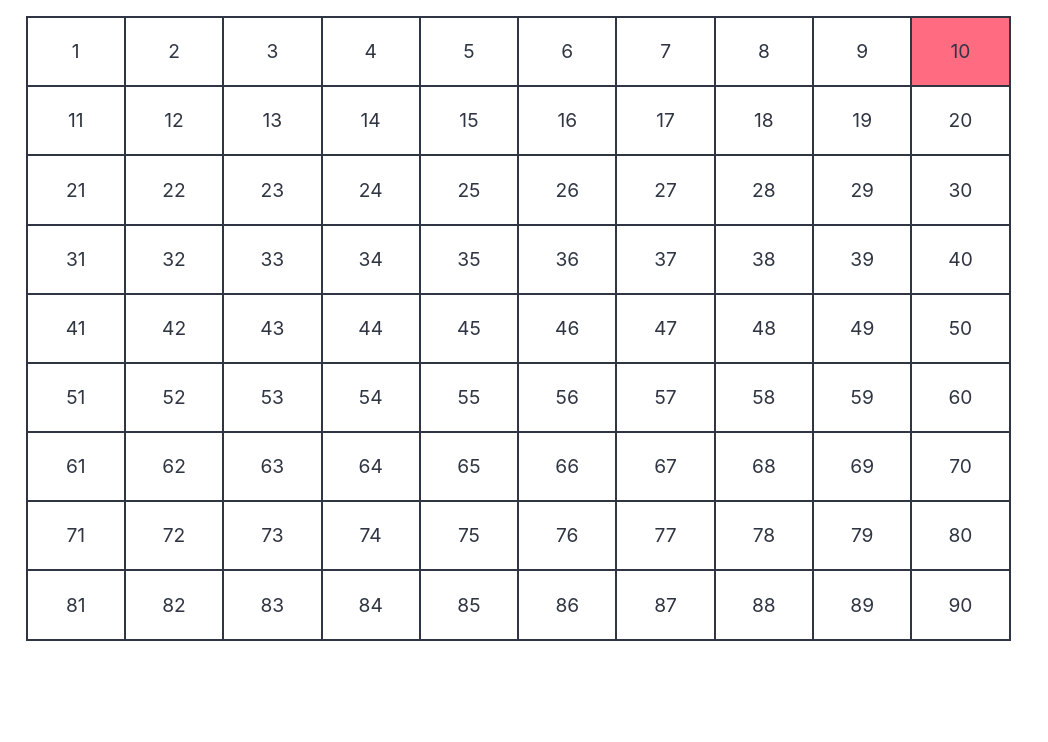
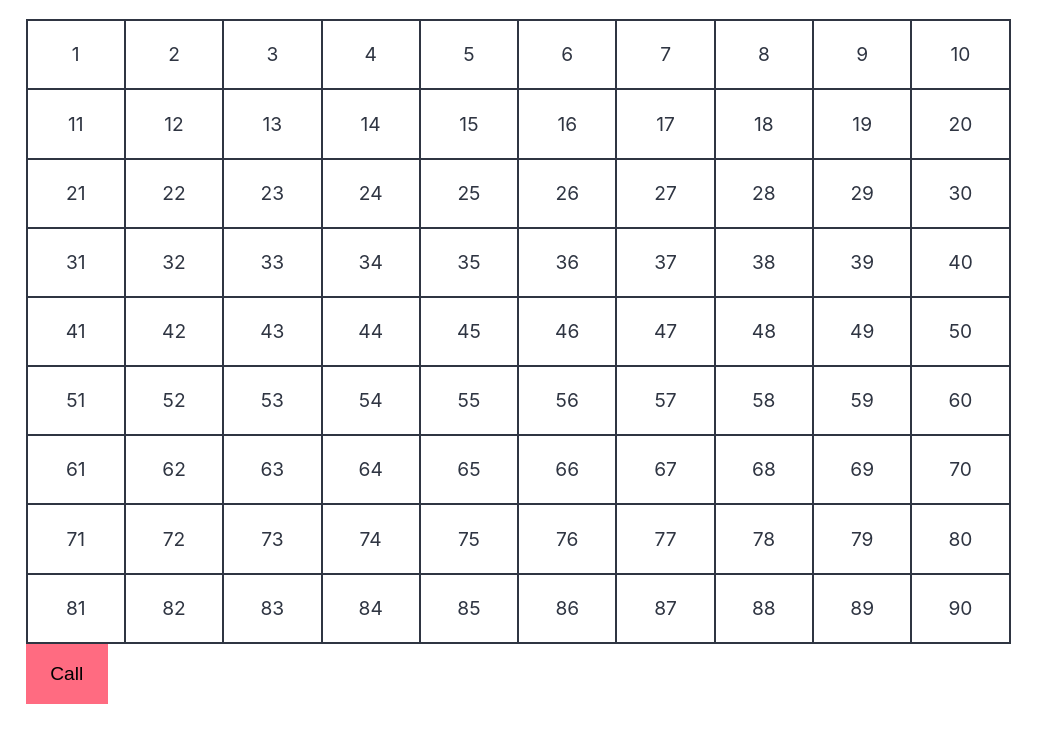
Before and after one commit to thomashockaday/bingo-machine, a React (Vite) app: page / in a window 1280 px wide. Shown: the top 742 px of the page, without its empty margins (0-1048 px from the left). Built offline with nearby package versions, Linux system fonts and the light colour scheme.

Commit message:
Add a button to call a number

```diff
--- a/src/App.tsx
+++ b/src/App.tsx
@@ -1,12 +1,22 @@
 import { useState } from "react";
 
 function App() {
-  const [calledNumbers] = useState<number[]>([10]);
+  const [calledNumbers, setCalledNumbers] = useState<number[]>([]);
 
   const numbers: number[] = [];
 
   for (let i = 1; i <= 90; i += 1) {
     numbers.push(i);
+  }
+
+  function callNextNumber(): void {
+    const random = Math.floor(Math.random() * 90) + 1;
+
+    if (calledNumbers.includes(random)) {
+      callNextNumber();
+    } else {
+      setCalledNumbers([...calledNumbers, random]);
+    }
   }
 
   return (
@@ -17,11 +27,14 @@ function App() {
             className={`bingo-board-cell ${
               calledNumbers.includes(i) ? "bingo-board-cell--called" : ""
             }`}
+            key={i}
           >
             {i}
           </div>
         ))}
       </div>
+
+      <button onClick={callNextNumber}>Call</button>
     </div>
   );
 }
--- a/src/index.css
+++ b/src/index.css
@@ -2,6 +2,7 @@
   --primary: #ffffff;
   --secondary: #2f3542;
   --highlight: #ff6b81;
+  --highlight-active: #ff4757;
 
   font-family: Inter, system-ui, Avenir, Helvetica, Arial, sans-serif;
   line-height: 1.5;
@@ -17,6 +18,24 @@
 
 body {
   margin: 1em 2%;
+  font-size: 1.2rem;
+}
+
+button {
+  padding: 1em 2%;
+  background-color: var(--highlight);
+  border: none;
+  font-size: inherit;
+}
+
+button:hover,
+button:active,
+button:focus {
+  background-color: var(--highlight-active);
+}
+
+button:focus {
+  border: 2px solid var(--highlight-active);
 }
 
 .bingo-board {
@@ -28,7 +47,6 @@ body {
 
 .bingo-board-cell {
   text-align: center;
-  font-size: 1.2rem;
   padding: 1em 2%;
   border: 1px solid var(--primary);
 }
```
